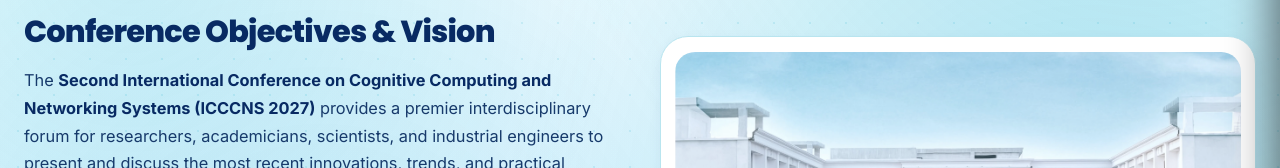
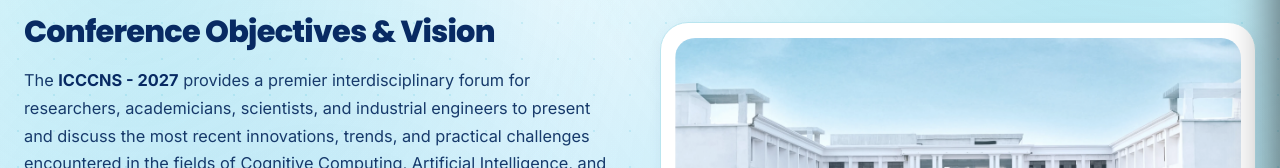
Before and after one commit to sumit4064/ICC-CNS2027, a React (Vite) app in the folder frontend/: page /about in a window 1280 px wide. Shown: the part 319-487 px from the top of the page. Built offline with nearby package versions, Linux system fonts and the light colour scheme; no server answers.

Commit message:
Update About.jsx

```diff
--- a/frontend/src/pages/About.jsx
+++ b/frontend/src/pages/About.jsx
@@ -25,7 +25,7 @@
                 Conference Objectives & Vision
               </h2>
               <p style={{ fontSize: '1.02rem', color: 'var(--text-secondary)', lineHeight: '1.7', marginBottom: '1rem' }}>
-                The <strong>Second International Conference on Cognitive Computing and Networking Systems (ICCCNS 2027)</strong> provides a premier interdisciplinary forum for researchers, academicians, scientists, and industrial engineers to present and discuss the most recent innovations, trends, and practical challenges encountered in the fields of Cognitive Computing, Artificial Intelligence, and Next-Generation Networking Systems.
+                The <strong>ICCCNS - 2027</strong> provides a premier interdisciplinary forum for researchers, academicians, scientists, and industrial engineers to present and discuss the most recent innovations, trends, and practical challenges encountered in the fields of Cognitive Computing, Artificial Intelligence, and Next-Generation Networking Systems.
               </p>
               <p style={{ fontSize: '0.96rem', color: 'var(--text-secondary)', lineHeight: '1.7', marginBottom: '1.5rem' }}>
                 Organized by the Department of Computer Science & Engineering at VFSTR, the conference brings together distinguished global computer scientists, peer-reviewed technical paper presentations, doctoral symposiums, and industrial panel sessions bridging theoretical breakthroughs with scalable engineering implementations.
```
